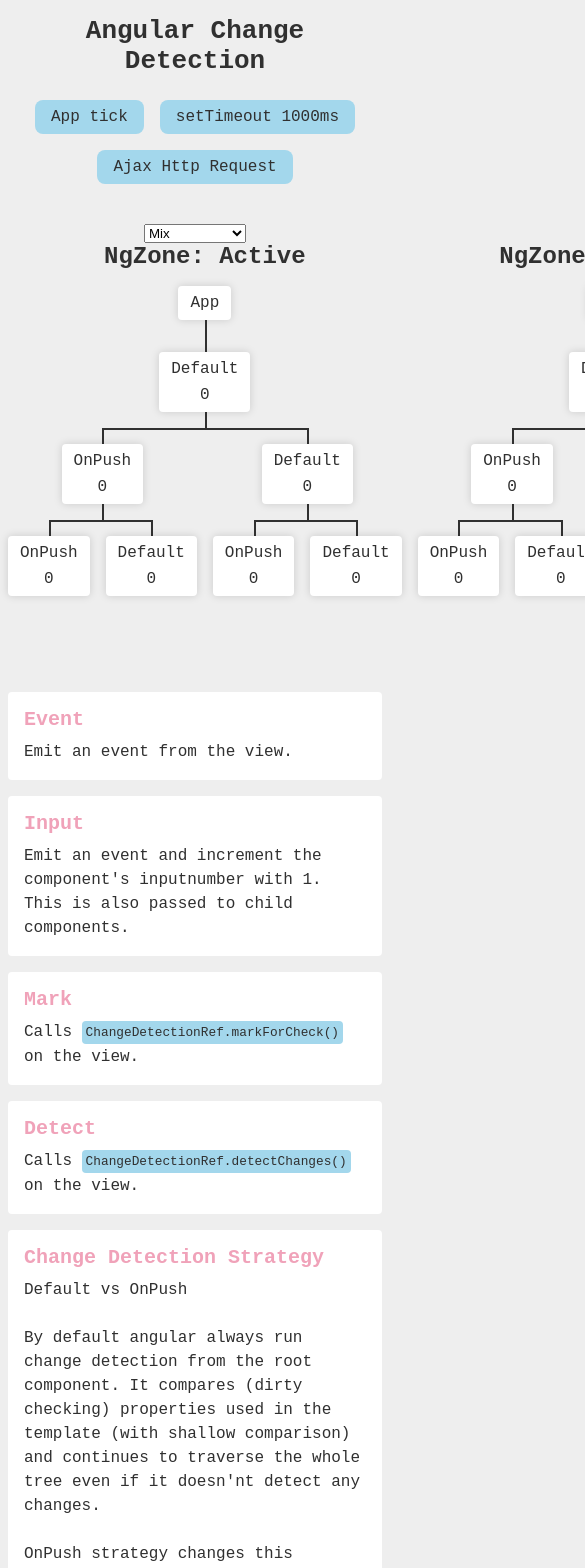
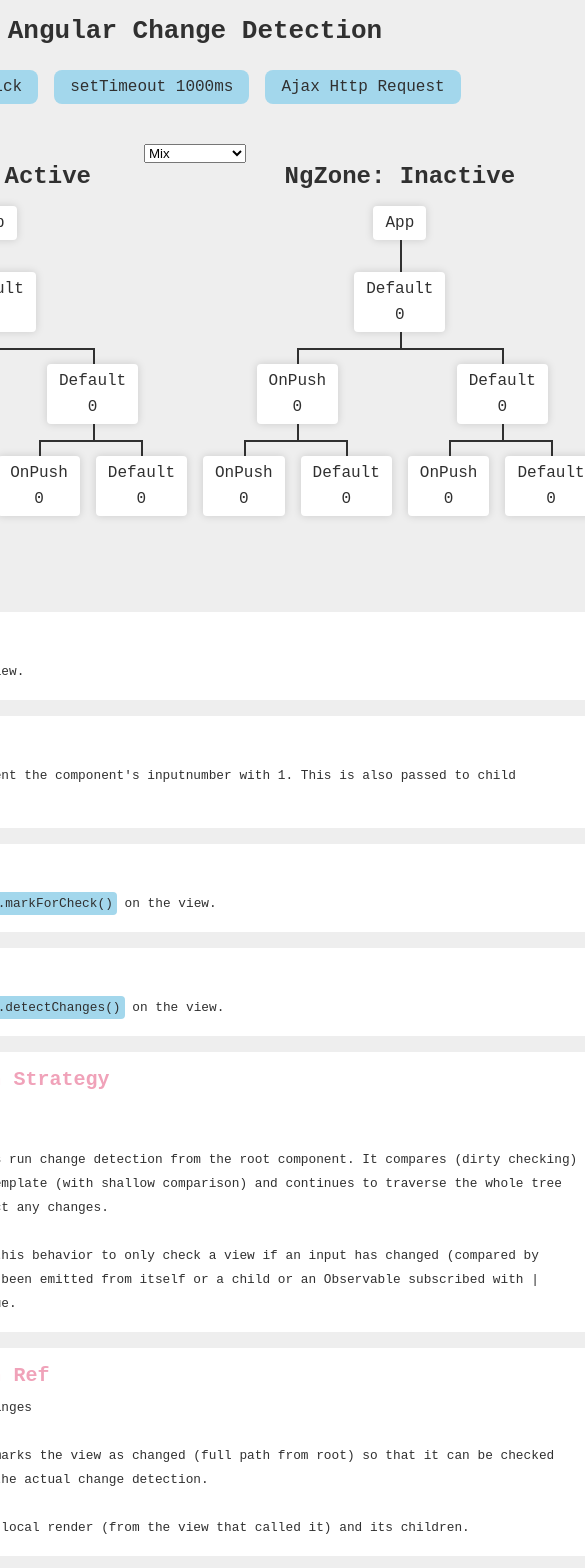
Before and after one commit to Maximilian-R/angular-change-detection-visualization, an Angular app: page / in a window 390 px wide. Shown: the top 1568 px of the page, 585 px wide, since content can reach past the window. Built offline with nearby package versions, Linux system fonts and the light colour scheme.

Commit message:
responsive changes

```diff
--- a/src/styles.scss
+++ b/src/styles.scss
@@ -14,12 +14,12 @@
   --tree-node-margin: 2em;
 }
 
+* {
+  margin: 0;
+}
+
 html {
   max-width: 100vw;
-}
-
-* {
-  margin: 0;
 }
 
 body {
@@ -27,6 +27,12 @@
   color: var(--view-color-text);
   font-weight: 400;
   background-color: var(--background-color);
+  display: flex;
+  justify-content: center;
+
+  > cdv-app {
+    max-width: 1200px;
+  }
 }
 
 button {
@@ -79,8 +85,6 @@
   h2 {
     margin-bottom: 1rem;
   }
-
-  //font-size: clamp(1rem, 5vw, 1.5rem);
 }
 
 .tree {
@@ -234,7 +238,11 @@
   padding: 6rem 0.5rem 2rem;
   display: grid;
   gap: 1rem;
-  grid-template-columns: repeat(auto-fit, minmax(16rem, 1fr));
+  grid-template-columns: 1fr 1fr;
+
+  @media (max-width: 800px) {
+    grid-template-columns: 1fr;
+  }
 
   .card {
     padding: 1rem;
@@ -252,7 +260,7 @@
     }
 
     p {
-      font-size: 1rem;
+      font-size: 0.8em;
       font-family: monospace;
     }
 
```
